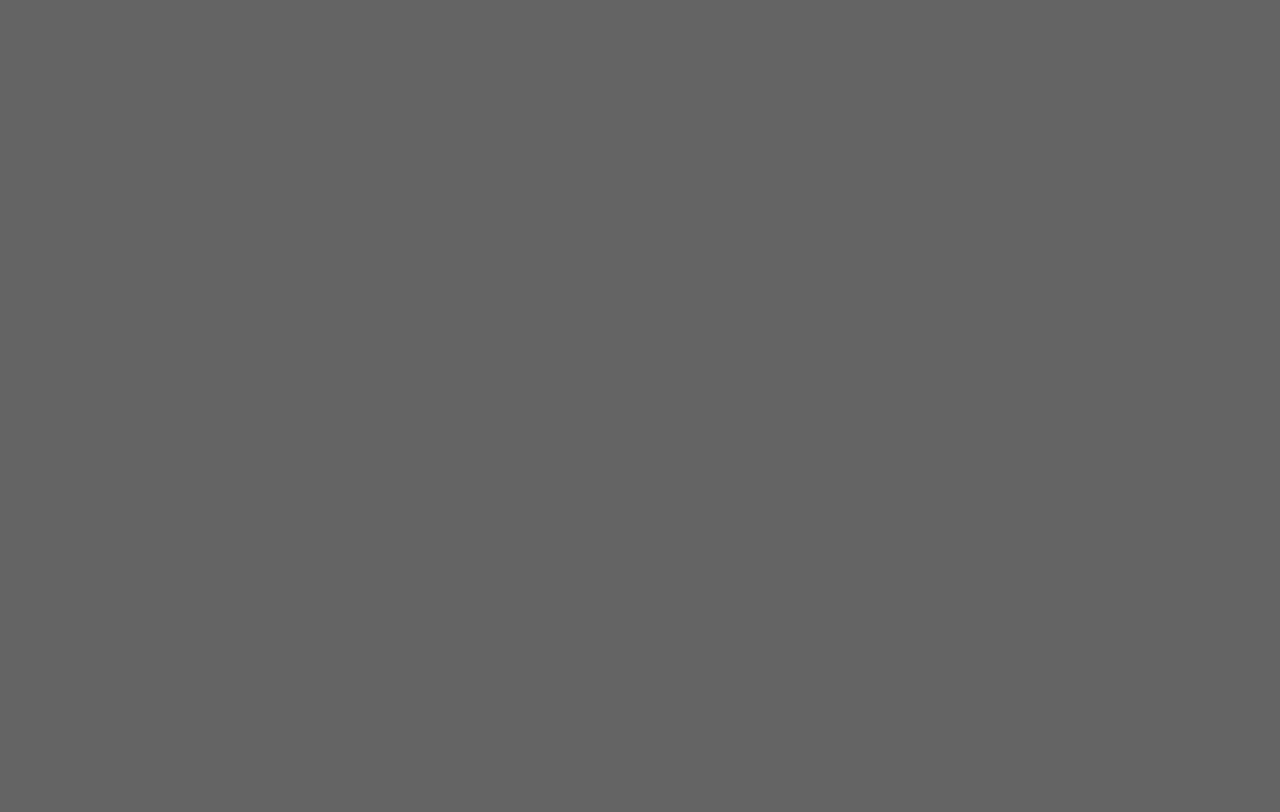
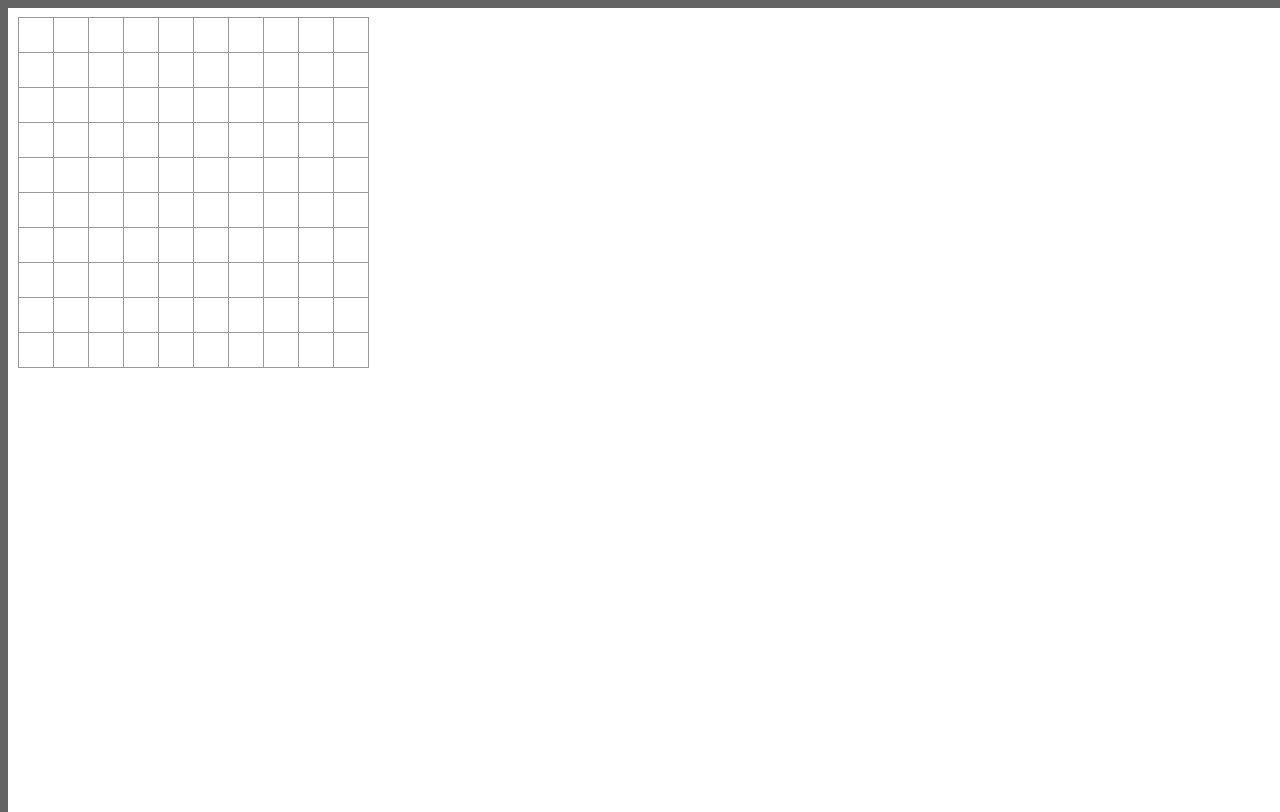
Before and after one commit to kpekala/Frondaga, a React app: page / in a window 1280 px wide. Built offline with nearby package versions, Linux system fonts and the light colour scheme.

Commit message:
feat(grid): add displaying a simple grid

```diff
--- a/src/common/components/Button.css
+++ b/src/common/components/Button.css
@@ -1,3 +1,4 @@
 .Button{
-
+    color: red;
+    background-color: red;
 }
--- a/src/common/components/Button.tsx
+++ b/src/common/components/Button.tsx
@@ -1,4 +1,5 @@
 import * as React from 'react';
+import './Button.css'
 
 export interface ButtonProps {
     onClick: (event: React.MouseEvent) => void;
@@ -7,7 +8,7 @@ export interface ButtonProps {
 
 export function Button(props: ButtonProps) {
     return (
-        <button onClick={props.onClick}>
+        <button className='Button' onClick={props.onClick}>
             {props.children}
         </button>
     );
--- a/src/components/Game.css
+++ b/src/components/Game.css
@@ -1,3 +1,5 @@
 .Game{
-
+    background-color: aliceblue;
+    width: 100%;
+    height: 100%;
 }
--- a/src/components/Game.tsx
+++ b/src/components/Game.tsx
@@ -1,11 +1,13 @@
 import * as React from 'react';
+import { Button } from '_/common/components';
 import {Grid} from './grid/Grid';
+import './Game.css'
 
 
 export function Game(props: any) {
     return (
         <div className='Game'>
-            <Grid/>
+            <Grid onClick={() => {null;}}/>
         </div>
     );
 }
--- a/src/components/grid/Grid.css
+++ b/src/components/grid/Grid.css
@@ -1,3 +1,27 @@
 .Grid{
+    background-color: white;
+    width: 100%;
+    height: 100%;
+    padding: 10px;;
+}
 
+.Square{
+    background: #fff;
+    border: 1px solid #999;
+    float: left;
+    font-size: 24px;
+    font-weight: bold;
+    line-height: 34px;
+    height: 34px;
+    margin-right: -1px;
+    margin-top: -1px;
+    padding: 0;
+    text-align: center;
+    width: 34px;
 }
+
+.board-row{
+    clear: both;
+    content: "";
+    display: table;
+  }
--- a/src/components/grid/Grid.tsx
+++ b/src/components/grid/Grid.tsx
@@ -1,9 +1,48 @@
 import * as React from 'react';
+import './Grid.css';
 
-export function Grid(props: any) {
+interface GridProps{
+    onClick: () => void;
+}
+
+export class Grid extends React.Component<GridProps>{
+
+    constructor(props: GridProps){
+        super(props);
+    }
+
+    renderRow(columnsSize: number){
+        const squares = [];
+        for(let i=0; i<columnsSize; i++){
+            squares.push(Square({}));
+        }
+
+        return (<div className="board-row">
+            {squares}
+        </div>);
+    }
+
+    renderGrid(rowSize: number, columnsSize: number){
+        const rows = [];
+        for(let i=0; i<rowSize; i++){
+            rows.push(this.renderRow(columnsSize));
+        }
+
+        return rows;
+    }
+    render(){
+        return (
+        <div className='Grid'>
+            {this.renderGrid(10,10)}
+        </div>
+        );
+    }
+}
+
+function Square(props: any) {
     return (
-        <div className='Grid'>
-
-        </div>
+      <div className="Square"
+       onClick={props.onClick}>
+      </div>
     );
 }
--- a/src/styles/globals.css
+++ b/src/styles/globals.css
@@ -1,3 +1,9 @@
+html { height:100%; }
 body {
-    background-color: rgb(100,100,100);
+    position:absolute;
+    top:0; bottom:0; right:0; left:0;
+    background-color: rgb(100, 100, 100);
 }
+#app{
+    height: 100%;
+}
```
